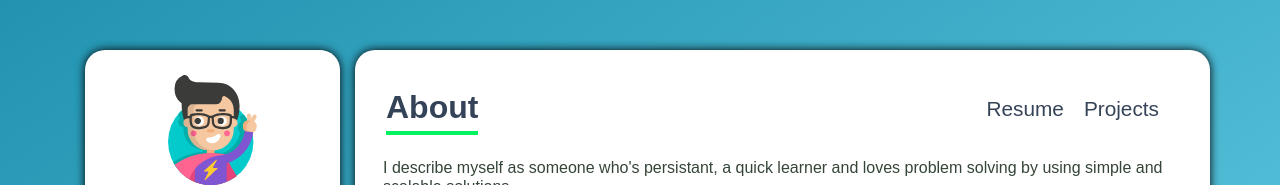
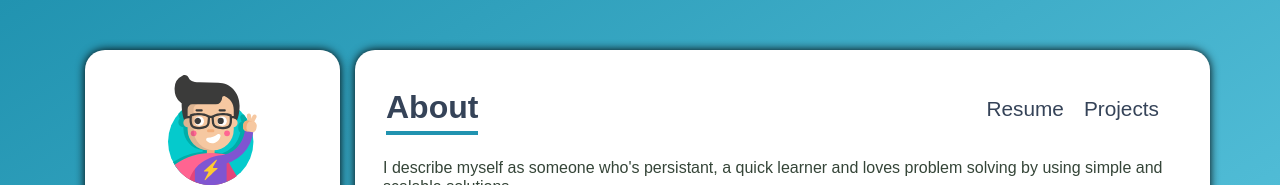
Before and after one commit to PakkiPavan/portfolio, a React (Create React App) app: page / in a window 1280 px wide. Shown: the top 185 px of the page. Built offline with nearby package versions, Linux system fonts and the light colour scheme.

Commit message:
Portfolio changes

```diff
--- a/src/components/Sidebar.js
+++ b/src/components/Sidebar.js
@@ -47,7 +47,7 @@ const Sidebar = () =>{
 			</figure>
 			<div className="sidebar__contact">
 				<div className="sidebar__item sidebar__github">
-					<a href="https://github.com/pakkipavan"><img src={github} alt="github" className="sidebar__icon mr-3"/>Github</a>
+					<a href="https://github.com/pakkipavan" rel="noopener noreferrer" target="_blank"><img src={github} alt="github" className="sidebar__icon mr-3"/>Github</a>
 				</div>
 				<div className="sidebar__location">
 					<img src={pin} alt="location" className="sidebar__icon mr-3"/>
--- a/src/index.css
+++ b/src/index.css
@@ -23,8 +23,8 @@ body{
 }
 
 ::-webkit-scrollbar-thumb {
-    background-image: linear-gradient(to right bottom, #00F260, #0575E6);
-	/* background-image:linear-gradient(to right bottom, #2193b0,#6dd5ed); */
+    /* background-image: linear-gradient(to right bottom, #00F260, #0575E6); */
+	background-image:linear-gradient(to right bottom, #2193b0,#6dd5ed);
 }
 
 a {
@@ -110,7 +110,7 @@ a:hover {
 	font-size:2rem;
 	font-weight:700;
 	color:#354358;
-	border-bottom:4px solid #00F260;
+	border-bottom:4px solid #2193b0;/*#00F260;*/
 }
 .navbar__item {
     margin-right: 20px;
@@ -223,7 +223,7 @@ a:hover {
     width: 100%;
     height: 80%;
     border-radius: 30px;
-    border: 1px solid #00F260;
+    border: 1px solid #2193b0;/*#00F260;*/
     transition: transform 0.3s linear;
 }
 
@@ -257,7 +257,7 @@ a:hover {
 }
 
 .projects__navbar-active {
-    color: #00F260;
+    color: #2193b0;/*#00F260;*/
 }
 
 @media (max-width: 600px) {
```
